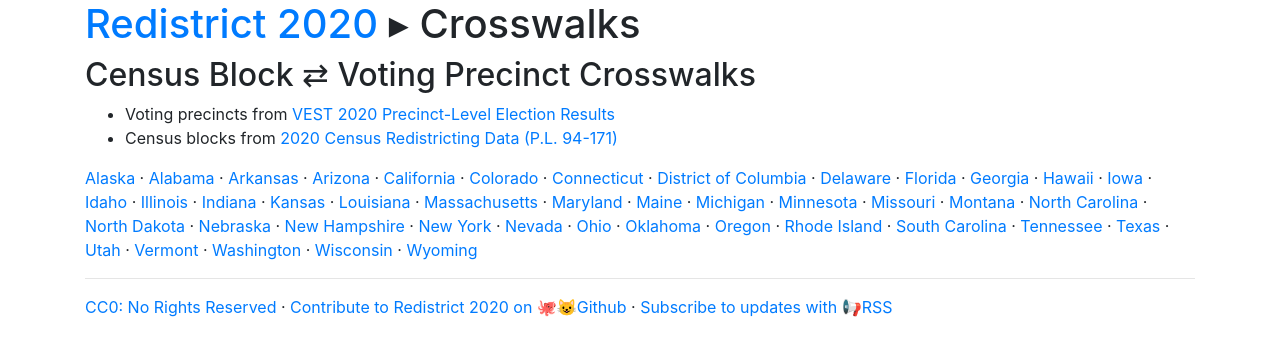
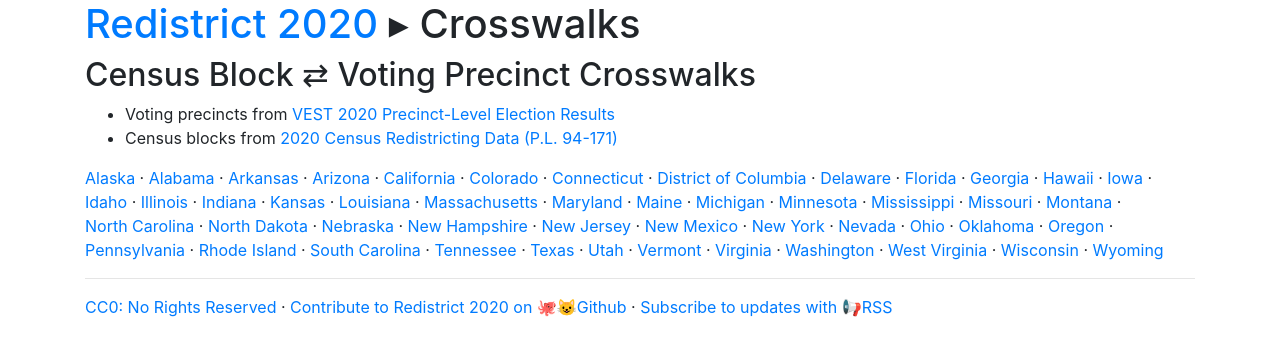
Before and after one commit to PlanScore/Redistrict2020, a Jekyll site: the page built from crosswalks.md, in a window 1280 px wide. Shown: the top 356 px of the page. Built offline with Jekyll 4.4.1, drawn with Linux system fonts in a browser that asks for light colours.

Commit message:
Added MS, NJ, NM, PA, VA, and WV crosswalk files

```diff
--- a/crosswalks.md
+++ b/crosswalks.md
@@ -32,23 +32,29 @@ Census Block ⇄ Voting Precinct Crosswalks
 [Maine]({{ 'files/crosswalks/crosswalk-ME.zip' }}) ·
 [Michigan]({{ 'files/crosswalks/crosswalk-MI.zip' }}) ·
 [Minnesota]({{ 'files/crosswalks/crosswalk-MN.zip' }}) ·
+[Mississippi]({{ 'files/crosswalks/crosswalk-MS.zip' }}) ·
 [Missouri]({{ 'files/crosswalks/crosswalk-MO.zip' }}) ·
 [Montana]({{ 'files/crosswalks/crosswalk-MT.zip' }}) ·
 [North&nbsp;Carolina]({{ 'files/crosswalks/crosswalk-NC.zip' }}) ·
 [North&nbsp;Dakota]({{ 'files/crosswalks/crosswalk-ND.zip' }}) ·
 [Nebraska]({{ 'files/crosswalks/crosswalk-NE.zip' }}) ·
 [New&nbsp;Hampshire]({{ 'files/crosswalks/crosswalk-NH.zip' }}) ·
+[New&nbsp;Jersey]({{ 'files/crosswalks/crosswalk-NJ.zip' }}) ·
+[New&nbsp;Mexico]({{ 'files/crosswalks/crosswalk-NM.zip' }}) ·
 [New&nbsp;York]({{ 'files/crosswalks/crosswalk-NY.zip' }}) ·
 [Nevada]({{ 'files/crosswalks/crosswalk-NV.zip' }}) ·
 [Ohio]({{ 'files/crosswalks/crosswalk-OH.zip' }}) ·
 [Oklahoma]({{ 'files/crosswalks/crosswalk-OK.zip' }}) ·
 [Oregon]({{ 'files/crosswalks/crosswalk-OR.zip' }}) ·
+[Pennsylvania]({{ 'files/crosswalks/crosswalk-PA.zip' }}) ·
 [Rhode&nbsp;Island]({{ 'files/crosswalks/crosswalk-RI.zip' }}) ·
 [South&nbsp;Carolina]({{ 'files/crosswalks/crosswalk-SC.zip' }}) ·
 [Tennessee]({{ 'files/crosswalks/crosswalk-TN.zip' }}) ·
 [Texas]({{ 'files/crosswalks/crosswalk-TX.zip' }}) ·
 [Utah]({{ 'files/crosswalks/crosswalk-UT.zip' }}) ·
 [Vermont]({{ 'files/crosswalks/crosswalk-VT.zip' }}) ·
+[Virginia]({{ 'files/crosswalks/crosswalk-VA.zip' }}) ·
 [Washington]({{ 'files/crosswalks/crosswalk-WA.zip' }}) ·
+[West Virginia]({{ 'files/crosswalks/crosswalk-WV.zip' }}) ·
 [Wisconsin]({{ 'files/crosswalks/crosswalk-WI.zip' }}) ·
 [Wyoming]({{ 'files/crosswalks/crosswalk-WY.zip' }})
```
Also changed, not shown: 6 other files.
